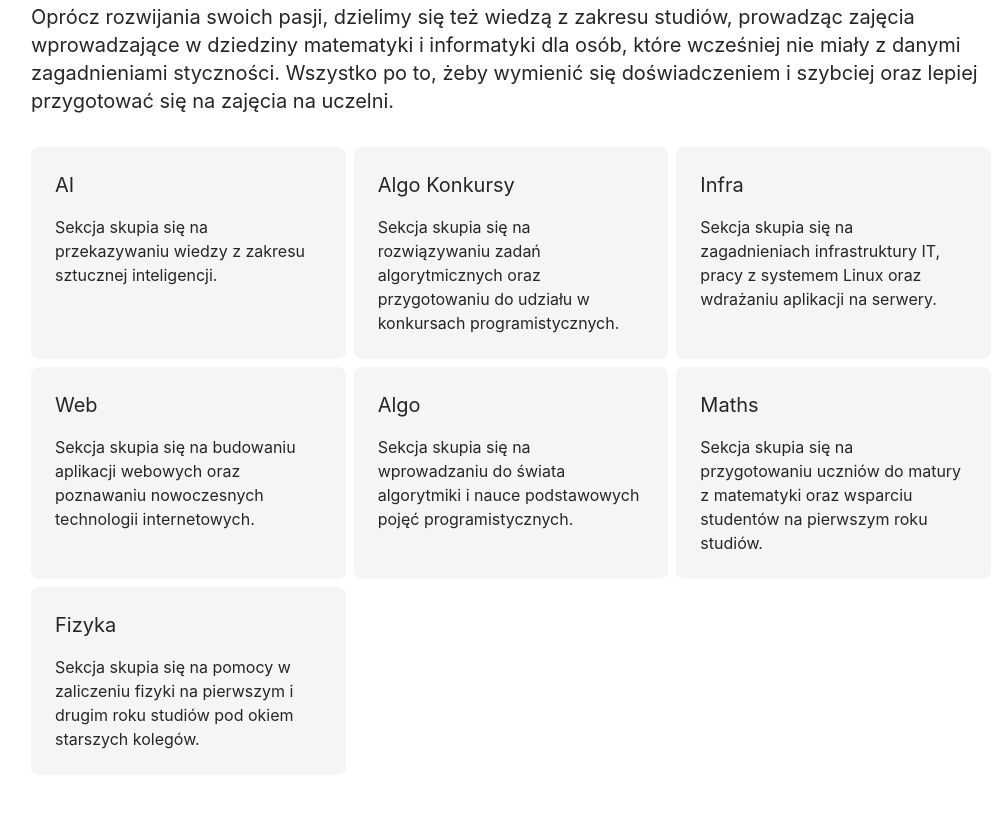
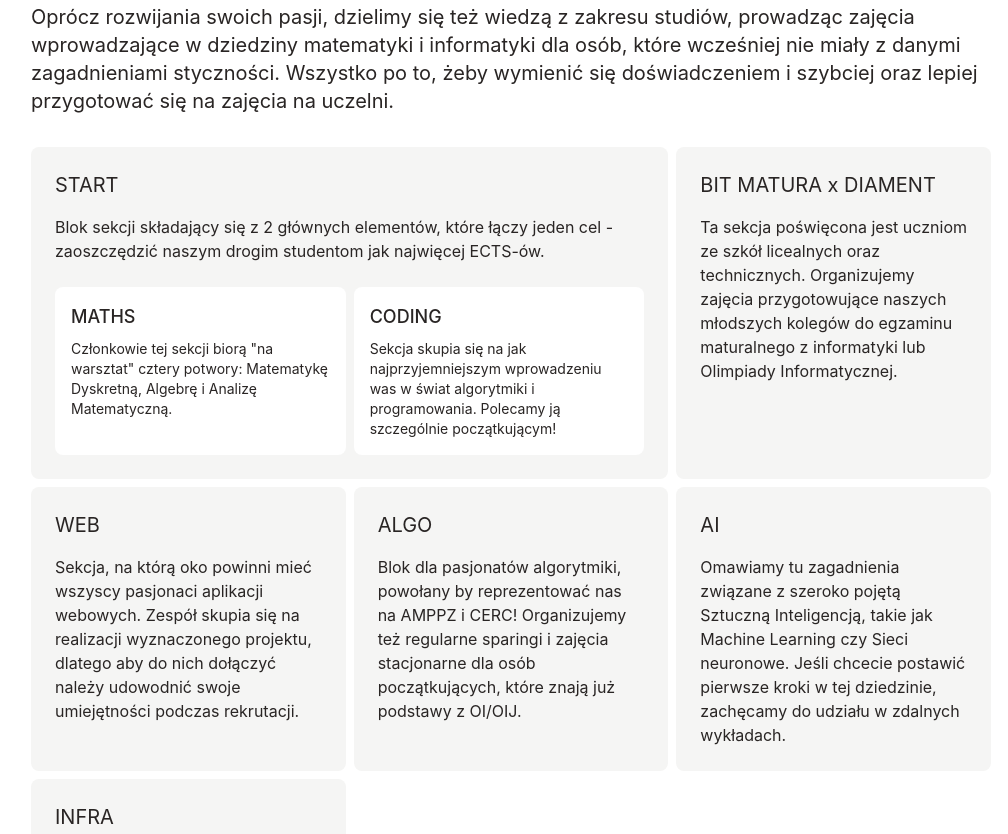
Before and after one commit to aghbit/website, an Astro site: page / in a window 1280 px wide. Shown: the part 1214-2048 px from the top of the page, without its empty margins (129-1137 px from the left). Built offline with nearby package versions, Linux system fonts and the light colour scheme; Astro itself is replaced by a stand-in of ours.

Commit message:
🔨 Update sections content

```diff
--- a/src/pages/index.astro
+++ b/src/pages/index.astro
@@ -12,41 +12,59 @@ import BoardPill from "../components/BoardPill.astro";
 import Section from "../components/Section.astro";
 import Container from "../components/Container.astro";
 
-const sections = [
+interface ISubsection {
+    name: string;
+    description: string;
+}
+
+interface ISections {
+    name: string;
+    description: string;
+    subsections?: ISubsection[]
+}
+
+const sections: ISections[] = [
+    {
+        name: "START",
+        description:
+            "Blok sekcji składający się z 2 głównych elementów, które łączy jeden cel - zaoszczędzić naszym drogim studentom jak najwięcej ECTS-ów.",
+        subsections: [
+            {
+                name: "MATHS",
+                description:
+                    "Członkowie tej sekcji biorą \"na warsztat\" cztery potwory: Matematykę Dyskretną, Algebrę i Analizę Matematyczną.",
+            },
+            {
+                name: "CODING",
+                description:
+                    "Sekcja skupia się na jak najprzyjemniejszym wprowadzeniu was w świat algorytmiki i programowania. Polecamy ją szczególnie początkującym!",
+            },
+        ],
+    },
+    {
+        name: "BIT MATURA x DIAMENT",
+        description:
+            "Ta sekcja poświęcona jest uczniom ze szkół licealnych oraz technicznych. Organizujemy zajęcia przygotowujące naszych młodszych kolegów do egzaminu maturalnego z informatyki lub Olimpiady Informatycznej.",
+    },
+    {
+        name: "WEB",
+        description:
+            "Sekcja, na którą oko powinni mieć wszyscy pasjonaci aplikacji webowych. Zespół skupia się na realizacji wyznaczonego projektu, dlatego aby do nich dołączyć należy udowodnić swoje umiejętności podczas rekrutacji.",
+    },
+    {
+        name: "ALGO",
+        description:
+            "Blok dla pasjonatów algorytmiki, powołany by reprezentować nas na AMPPZ i CERC! Organizujemy też regularne sparingi i zajęcia stacjonarne dla osób początkujących, które znają już podstawy z OI/OIJ.",
+    },
     {
         name: "AI",
         description:
-            "Sekcja skupia się na przekazywaniu wiedzy z zakresu sztucznej inteligencji.",
+            "Omawiamy tu zagadnienia związane z szeroko pojętą Sztuczną Inteligencją, takie jak Machine Learning czy Sieci neuronowe. Jeśli chcecie postawić pierwsze kroki w tej dziedzinie, zachęcamy do udziału w zdalnych wykładach.",
     },
     {
-        name: "Algo Konkursy",
-        description:
-            "Sekcja skupia się na rozwiązywaniu zadań algorytmicznych oraz przygotowaniu do udziału w konkursach programistycznych.",
-    },
-    {
-        name: "Infra",
+        name: "INFRA",
         description:
             "Sekcja skupia się na zagadnieniach infrastruktury IT, pracy z systemem Linux oraz wdrażaniu aplikacji na serwery.",
-    },
-    {
-        name: "Web",
-        description:
-            "Sekcja skupia się na budowaniu aplikacji webowych oraz poznawaniu nowoczesnych technologii internetowych.",
-    },
-    {
-        name: "Algo",
-        description:
-            "Sekcja skupia się na wprowadzaniu do świata algorytmiki i nauce podstawowych pojęć programistycznych.",
-    },
-    {
-        name: "Maths",
-        description:
-            "Sekcja skupia się na przygotowaniu uczniów do matury z matematyki oraz wsparciu studentów na pierwszym roku studiów.",
-    },
-    {
-        name: "Fizyka",
-        description:
-            "Sekcja skupia się na pomocy w zaliczeniu fizyki na pierwszym i drugim roku studiów pod okiem starszych kolegów.",
     },
 ];
 
@@ -233,8 +251,8 @@ const navLinks = [
             </p>
             <div class="grid grid-cols-1 sm:grid-cols-2 md:grid-cols-3 gap-2">
                 {
-                    sections.map(({ name, description }) => (
-                        <BitSection name={name} description={description} />
+                    sections.map(({ name, description, subsections }) => (
+                        <BitSection name={name} description={description} subsections={subsections} />
                     ))
                 }
             </div>
```
